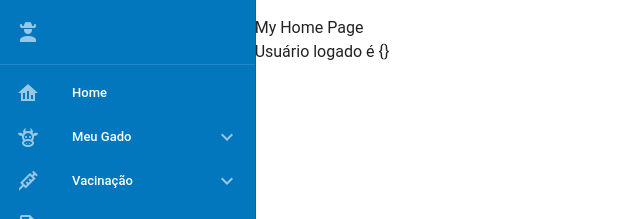
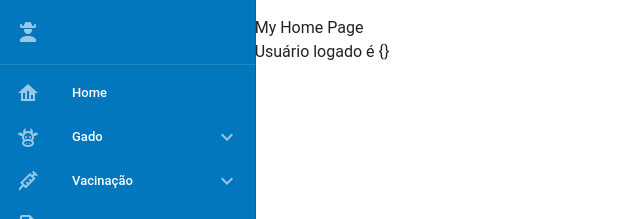
Before and after one commit to Marcostbo/MyCows-Frontend, a Vue app in the folder mycows/: page /#/home in a window 1280 px wide. Shown: the top 219 px of the page, without its empty margins (0-640 px from the left). Built offline with nearby package versions, Linux system fonts and the light colour scheme; no server answers.

Commit message:
Change name

```diff
--- a/mycows/src/components/Sidebar.vue
+++ b/mycows/src/components/Sidebar.vue
@@ -11,7 +11,7 @@
             <v-list-item prepend-icon="mdi-home-analytics" title="Home" value="home" @click="routerPage('home')"></v-list-item>
             <v-list-group value="cow">
                 <template v-slot:activator="{ props }">
-                    <v-list-item v-bind="props" prepend-icon="mdi-cow" title="Meu Gado"></v-list-item>
+                    <v-list-item v-bind="props" prepend-icon="mdi-cow" title="Gado"></v-list-item>
                 </template>
                 <v-list-item prepend-icon="mdi-format-list-bulleted" title="Lista de Animais" value="cow" @click="routerPage('lista-de-animais')"></v-list-item>
                 <v-list-item prepend-icon="mdi-plus" title="Novo Animal" value="cow"></v-list-item>
```
